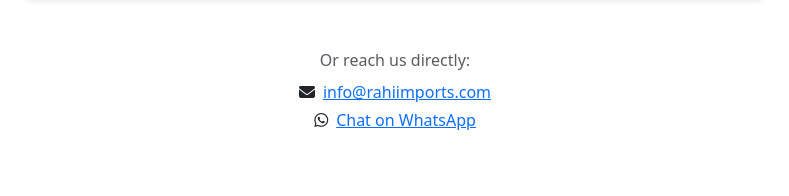
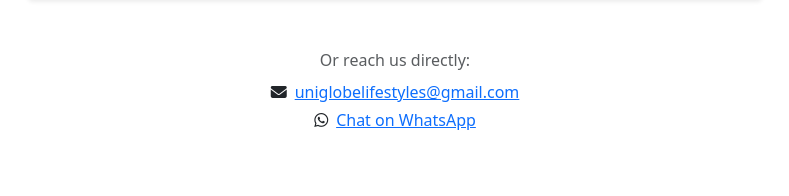
Before and after one commit to rahilshah52/rahilshah52.github.io, a Flask app: page /showroom in a window 1280 px wide. Shown: the part 1181-1377 px from the top of the page, without its empty margins (245-1034 px from the left). Run offline with Flask 3, Linux system fonts and the light colour scheme.

Commit message:
Fix: Downgrade Pillow for Render compatibility

```diff
--- a/requirements.txt
+++ b/requirements.txt
@@ -2,5 +2,5 @@ Flask==2.3.3
 Flask-Mail==0.9.1
 gunicorn==21.2.0
 PyPDF2==3.0.1
-Pillow==10.3.0
+Pillow==10.2.0
 pdf2image==1.17.0
--- a/templates/showroom.html
+++ b/templates/showroom.html
@@ -76,8 +76,8 @@
   <div class="text-center mt-5">
     <p class="text-muted mb-2">Or reach us directly:</p>
     <p>
-      <i class="fas fa-envelope me-2"></i><a href="mailto:info@rahiimports.com">info@rahiimports.com</a><br>
-      <i class="fab fa-whatsapp me-2 mt-2"></i><a href="https://wa.me/919999999999" target="_blank">Chat on WhatsApp</a>
+      <i class="fas fa-envelope me-2"></i><a href="mailto:uniglobelifestyles.com">uniglobelifestyles@gmail.com</a><br>
+      <i class="fab fa-whatsapp me-2 mt-2"></i><a href="https://wa.me/+919821524612" target="_blank">Chat on WhatsApp</a>
     </p>
   </div>
 </div>
```
